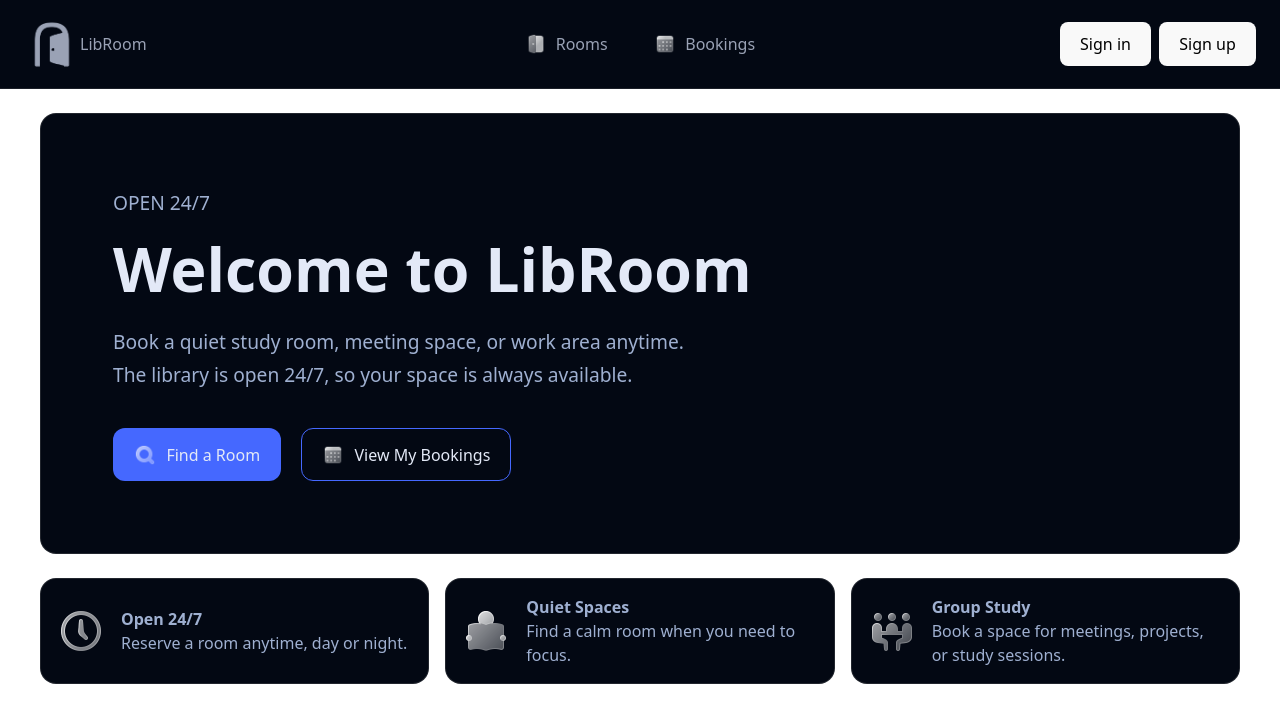
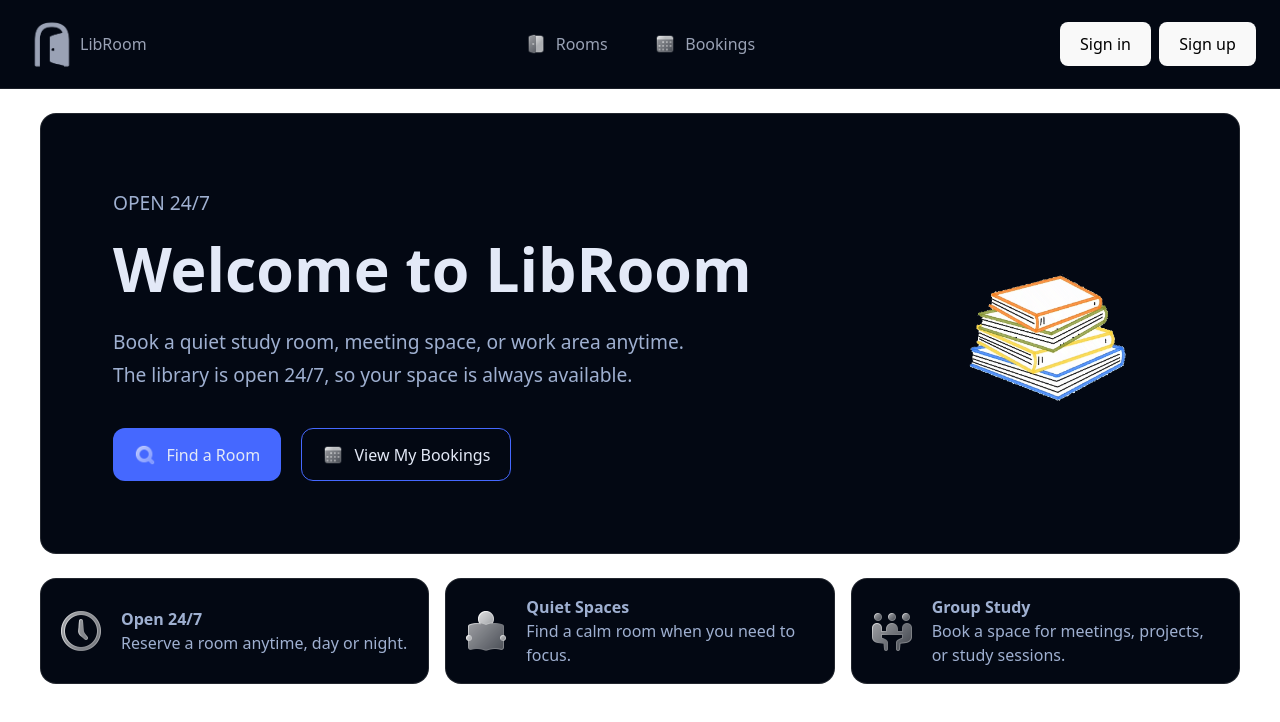
Before and after one commit to AWF-Group13/frontend, a React (Vite) app: page / in a window 1280 px wide. Shown: the top 722 px of the page. Built offline with nearby package versions, Linux system fonts and the light colour scheme; no server answers.

Commit message:
add welcome gif

```diff
--- a/src/pages/HomePage.css
+++ b/src/pages/HomePage.css
@@ -12,6 +12,10 @@
   margin: 0 auto;
   min-height: 24rem;
   padding: 4.5rem;
+  background-image: url("/gif.gif");
+  background-repeat: no-repeat;
+  background-position: right 3rem center;
+  background-size: min(18rem, 32vw);
 }
 
 .boxes {
```
Also changed, not shown: public/gif.gif (added).
